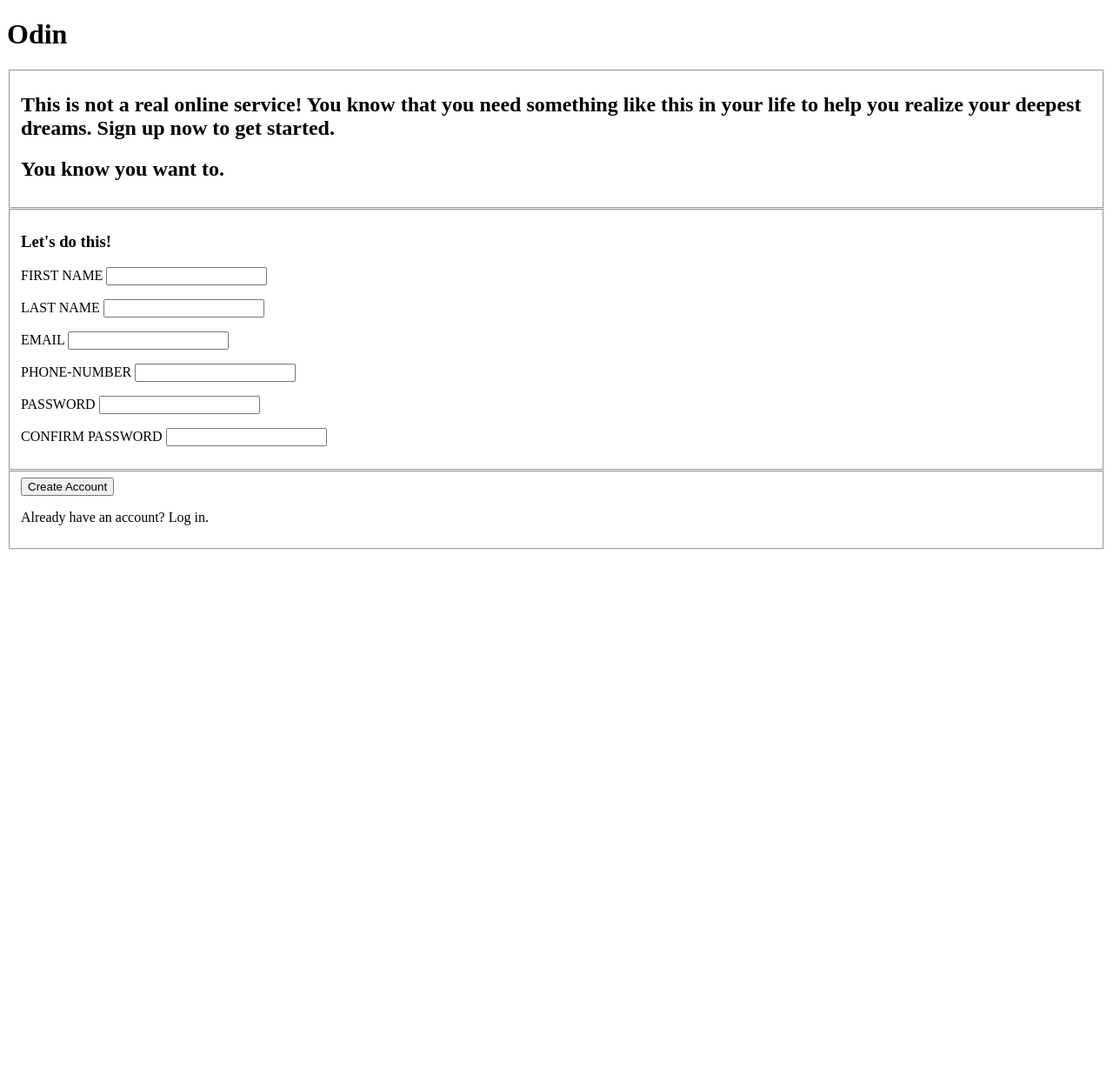
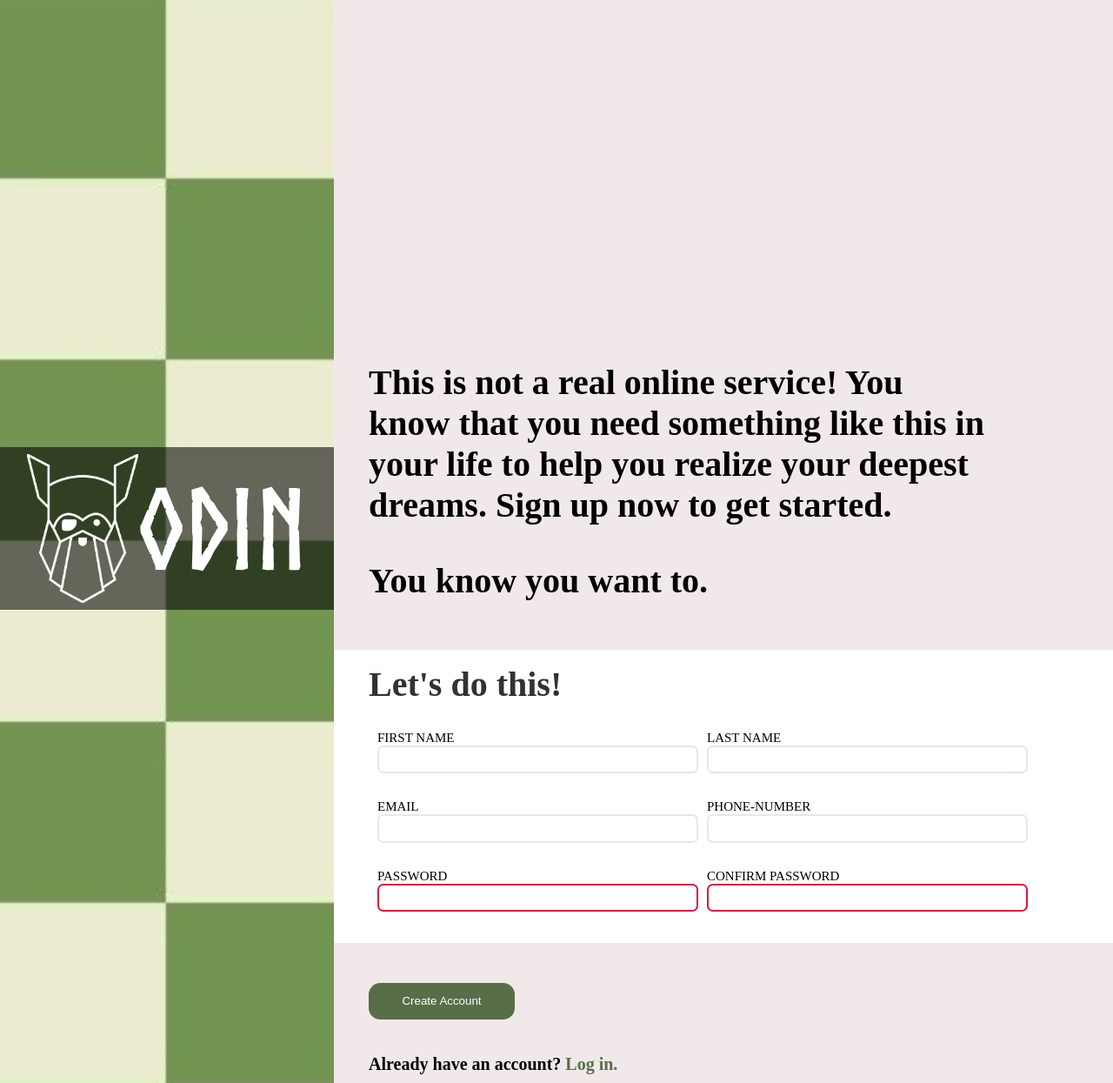
Before and after one commit to RJ993/odin-sign-up-form, a plain HTML site: page index.html in a window 1280 px wide. Shown: the top 1245 px of the page at 87% size. Before the commit the page ends 800 px from the top, so only its background shows below. Drawn offline with Linux system fonts and the light colour scheme.

Commit message:
Stylize and create validation

```diff
--- a/index.html
+++ b/index.html
@@ -7,19 +7,26 @@
     <link rel="stylesheet" href="style.css">
 </head>
 <body>
+    <div class="container">
         <div class="left">
+            <div class="odin">
+                <img src="images/odin-lined.png" alt="Odin Logo">
                 <h1>Odin</h1>
+            </div>
         </div>
         <div class="right">
             <form>
-            <fieldset>
+                <fieldset class="hook">
                     <h2>This is not a real online service!
                     You know that you need something like this in your life to help you realize your deepest dreams.
                     Sign up now to get started.</h2>
+
                     <h2>You know you want to.</h2>
                 </fieldset>
-            <fieldset>
+                <fieldset class="info">
                     <h3>Let's do this!</h3>
+                    <div class="container input">
+                        <div class="section">
                             <p>
                                 <label for="first_name">FIRST NAME</label>
                                 <input type="text" id="first_name" name="first_name" />
@@ -28,28 +35,35 @@
                                 <label for="last_name">LAST NAME</label>
                                 <input type="text" id="last_name" name="last_name" />
                             </p>
+                        </div>
+                        <div class="section">
                             <p>
                                 <label for="mail">EMAIL</label>
-                    <input type="email" id="mail" name="email_address" />
+                                <input type="email" id="mail" name="email_address" required />
                             </p>
                             <p>
                                 <label for="number">PHONE-NUMBER</label>
                                 <input type="tel" id="number" name="phone-number" />
                             </p>
+                        </div>
+                        <div class="section">
                             <p>
                                 <label for="pwd">PASSWORD</label>
-                    <input type="password" id="pwd" name="password" />
+                                <input type="password" id="pwd" name="password" required pattern="^(?=.*[a-z])(?=.*[A-Z])(?=.*\d)(?=.*[#$%&@]).{8,}$"/>
                             </p>
                             <p>
                                 <label for="cpwd">CONFIRM PASSWORD</label>
-                    <input type="password" id="cpwd" name="confirmed-password" />
+                                <input type="password" id="cpwd" name="confirmed-password" required pattern="^(?=.*[a-z])(?=.*[A-Z])(?=.*\d)(?=.*[#$%&@]).{8,}$"/>
                             </p>
+                        </div>
+                    </div>
                 </fieldset>
-            <fieldset>
+                <fieldset class="status">
                     <button>Create Account</button>
-                <p>Already have an account? Log in.</p>
+                    <div class="sign_in">Already have an account? <span>Log in.</span></div>
                 </fieldset>
             </form>
         </div>
+    </div>
 </body>
 </html>
--- a/style.css
+++ b/style.css
@@ -0,0 +1,170 @@
+*,
+*::before,
+*::after {
+    box-sizing: border-box;
+}
+
+* {
+    margin: 0;
+    padding: 0;
+}
+
+p, h1, h2, h3, h4, h5, h6 {
+  overflow-wrap: break-word;
+}
+
+p {
+  text-wrap: pretty;
+}
+h1, h2, h3, h4, h5, h6 {
+  text-wrap: balance;
+}
+
+html{
+    font-size: 62.5%;
+}
+
+@font-face {
+    font-family: norse-bold;
+    src: url(fonts/Norse-Bold.otf);
+}
+
+img {
+    width: 12.8em;
+}
+
+h1 {
+    font-size: 12.8rem;
+    font-family: norse-bold, sans-serif;
+    color: white;
+    font-weight: 300;
+}
+
+form {
+    background: rgb(241, 233, 233);
+    padding-top: 40em;
+    padding-bottom: 20em;
+}
+
+fieldset {
+    padding: 1.6em;
+    padding-left: 4em;
+    border: none;
+}
+
+h2, h3 {
+    font-size: 4rem;
+    margin-bottom: 1em;
+}
+
+h3 {
+    color: rgb(51, 50, 50);
+    margin-bottom: 0.5em
+}
+
+input {
+    padding: 0.5em;
+    border-color: #E5E7EB;
+    border-style: solid;
+    border-radius: 0.5em;
+}
+
+label {
+    font-size: 1.5rem;
+}
+
+p {
+    display: flex;
+    flex-direction: column;
+    width: 45%
+}
+
+button {
+    padding: 1em;
+    border-radius: 1em;
+    border: none;
+    color: white;
+    background: #596D48;
+    width: 20%;
+    min-width: 93.7px;
+    margin-bottom: 3em;
+}
+
+span {
+    color: #596D48;
+}
+
+input:focus {
+    outline: none;
+    border-color: blue;
+    box-shadow: 4px 3px rgba(0, 0, 0, 0.167);
+}
+
+.container{
+    display: flex;
+    flex-direction: row;
+}
+
+.left {
+    background: center url(images/sign-background.jpg);
+    background-size: cover;
+    width: max(289.9px, 30%);
+}
+
+.odin {
+    display: flex;
+    flex-direction: row;
+    flex-wrap: wrap;
+    background-color: rgba(0, 0, 0, 0.57);
+    padding: 0.8em;
+    margin-top: 6.4em;
+    justify-content: center;
+    align-items: center;
+    position: relative;
+    top: 45em;
+}
+
+.right {
+    width: max(849px, 70%);
+}
+
+.info {
+    background: white;
+    margin-bottom: 3em;
+
+}
+
+.section {
+    display: flex;
+    flex-direction: row;
+    flex-wrap: wrap;
+    gap: 1em;
+    margin-bottom: 1em;
+    padding: 1em;
+    width: 160%
+}
+
+.status {
+    display: flex;
+    flex-direction: column;
+    justify-content: center;
+    font-weight: 900;
+}
+
+.sign_in {
+    font-size: 2rem;
+}
+
+.container.input{
+    flex-wrap: wrap;
+}
+
+#pwd:invalid, #cpwd:invalid {
+    outline: none;
+    border-color: crimson;
+}
+
+#pwd:valid, #cpwd:valid {
+    outline: none;
+    border-color: darkgreen;
+}
```
Also changed, not shown: fonts/Norse-Bold.otf (added), images/odin-lined.png (added), images/sign-background.jpg (added). Lines whose indentation alone changed are shown as unchanged.
